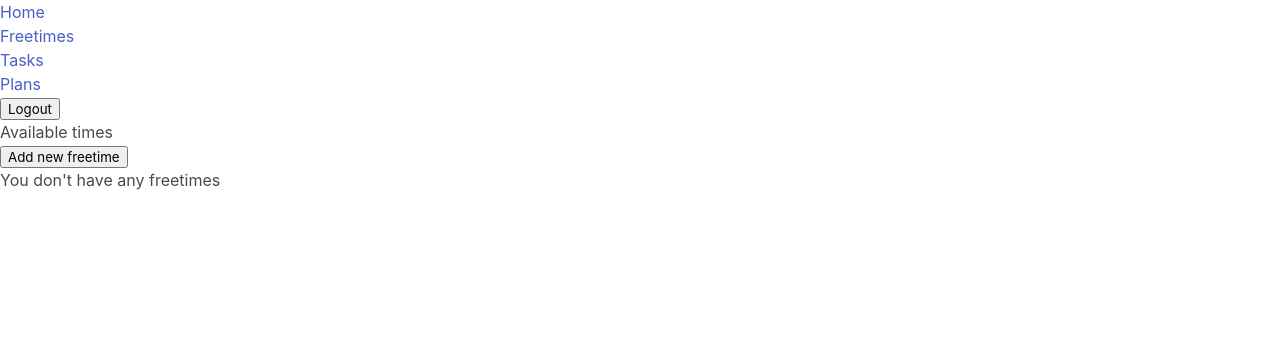
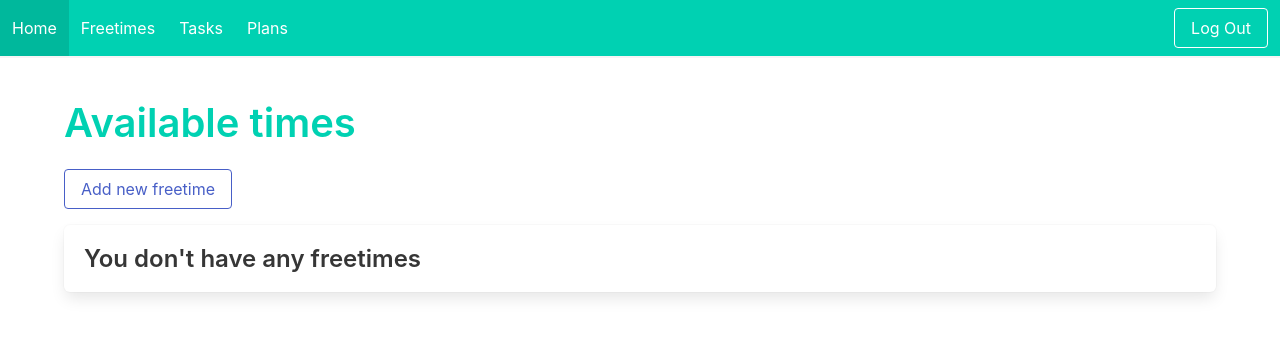
Before and after one commit to MrCookiefries/Instime, a Flask app: page /times in a window 1280 px wide. Shown: the top 339 px of the page. Run offline with Flask 2, Linux system fonts and the light colour scheme; the visitor is signed in with stand-in values (Sample User, id 1); data comes from the database, SQL or seed files in the repository; data that the repository does not hold is empty; some libraries are stand-ins or nearby versions.

Commit message:
Add styling

```diff
--- a/app.py
+++ b/app.py
@@ -59,7 +59,7 @@ def register():
         user = User.register(email=email, password=password, name=name)
         db.session.commit()
         login_user(user, True)
-        flash("Successfully created account.", "info")
+        flash("Successfully created account.", "success")
         next = request.args.get("next")
         if not is_safe_url(next):
             return abort(400)
@@ -78,7 +78,7 @@ def login():
             form.email.errors.append("Email or Password is incorrect.")
         else:
             login_user(user, True)
-            flash("Successfully logged into your account.", "info")
+            flash("Successfully logged into your account.", "success")
             next = request.args.get("next")
             if not is_safe_url(next):
                 return abort(400)
@@ -90,7 +90,7 @@ def login():
 def logout():
     """logs a user out"""
     logout_user()
-    flash("Successfully logged out.", "info")
+    flash("Successfully logged out.", "success")
     return redirect(url_for("home_page"))
 
 # ***********************************************************************
@@ -130,7 +130,7 @@ def freetimes_view():
             freetime = Freetime(start_time=start_time, end_time=end_time, user_id=current_user.id)
             db.session.add(freetime)
             db.session.commit()
-            flash("Successfully added your new freetime.", "info")
+            flash("Successfully added your new freetime.", "success")
             return jsonify(url=url_for("freetimes_view"))
         return jsonify(error="required data not provided (start/end) times")
 
@@ -142,7 +142,7 @@ def freetimes_view():
             if request.method == "DELETE":
                 db.session.delete(freetime)
                 db.session.commit()
-                flash("Successfully deleted your freetime.", "info")
+                flash("Successfully deleted your freetime.", "success")
                 return jsonify(url=url_for("freetimes_view"))
 
             start_time = request.json.get("start")
@@ -153,7 +153,7 @@ def freetimes_view():
                 freetime.start_time = start_time
                 freetime.end_time = end_time
                 db.session.commit()
-                flash("Successfully updated your freetime.", "info")
+                flash("Successfully updated your freetime.", "success")
                 return jsonify(url=url_for("freetimes_view"))
 
         if request.method == "DELETE":
@@ -190,7 +190,7 @@ def tasks_view():
         task.user_id = current_user.id
         db.session.add(task)
         db.session.commit()
-        flash("Successfully created your task.", "info")
+        flash("Successfully created your task.", "success")
         return redirect(url_for("tasks_view"))
     return render_template("user/tasks.html", tasks=tasks, form=form, submit="Add")
 
@@ -203,7 +203,7 @@ def delete_task(id):
         return jsonify(error="must provide the (id) of a task the user owns")
     db.session.delete(task)
     db.session.commit()
-    flash("Successfully deleted your task.", "info")
+    flash("Successfully deleted your task.", "success")
     return jsonify(url=url_for("tasks_view"))
 
 @app.route("/tasks/<int:id>/edit", methods=["GET", "POST"])
@@ -212,7 +212,7 @@ def update_task(id):
     """updates a user's task"""
     task = Task.query.get_or_404(id)
     if task.user_id != current_user.id:
-        flash("You must own the task to edit it.", "info")
+        flash("You must own the task to edit it.", "warning")
         return redirect(url_for("tasks_view"))
     form = UserTaskForm(obj=task)
     form.freetimes.choices = [(f.id, f"{f.pretty_start} - {f.pretty_end}") for f in current_user.freetimes]
@@ -224,14 +224,14 @@ def update_task(id):
         for freetime_id in freetimes:
             freetime = Freetime.query.get(freetime_id)
             if not freetime:
-                flash("Oh no, no freetime was found in our database.", "info")
+                flash("Oh no, no freetime was found in our database.", "danger")
             elif freetime.user_id != current_user.id:
-                flash("You don't own that freetime and can't assign tasks to it.", "info")
+                flash("You don't own that freetime and can't assign tasks to it.", "danger")
             else:
                 task_freetimes.append(freetime)
         task.freetimes = task_freetimes
         db.session.commit()
-        flash("Successfully updated your task.", "info")
+        flash("Successfully updated your task.", "success")
         next = request.args.get("next")
         if not is_safe_url(next):
             return abort(400)
--- a/templates/base.html
+++ b/templates/base.html
@@ -11,39 +11,57 @@
     <link rel="stylesheet" href="https://cdnjs.cloudflare.com/ajax/libs/font-awesome/5.15.4/css/all.min.css" integrity="sha512-1ycn6IcaQQ40/MKBW2W4Rhis/DbILU74C1vSrLJxCq57o941Ym01SwNsOMqvEBFlcgUa6xLiPY/NS5R+E6ztJQ==" crossorigin="anonymous" referrerpolicy="no-referrer" />
     <link rel="stylesheet" href="/static/lib/bulma-calendar.min.css">
 </head>
-<body>
-    <nav>
-        <ul>
-            <li><a href="{{ url_for('home_page') }}">Home</a></li>
+<body class="has-navbar-fixed-top">
+    <nav class="navbar has-shadow is-fixed-top is-primary">
+        <div class="navbar-brand">
+            <a class="navbar-item" href="{{ url_for('home_page') }}">Home</a>
+            <a role="button" class="navbar-burger" aria-label="menu" aria-expanded="false">
+                <span aria-hidden="true"></span>
+                <span aria-hidden="true"></span>
+                <span aria-hidden="true"></span>
+            </a>
+        </div>
+        <div class="navbar-menu">
             {% if current_user.is_authenticated %}
-            <li><a href="{{ url_for('freetimes_view') }}">Freetimes</a></li>
-            <li><a href="{{ url_for('tasks_view') }}">Tasks</a></li>
-            <li><a href="{{ url_for('plans_view') }}">Plans</a></li>
-            <li>
-                <form action="{{ url_for('logout') }}" method="post">
-                    <button type="submit">Logout</button>
-                </form>
-            </li>
+            <div class="navbar-start">
+                <a class="navbar-item" href="{{ url_for('freetimes_view') }}">Freetimes</a>
+                <a class="navbar-item" href="{{ url_for('tasks_view') }}">Tasks</a>
+                <a class="navbar-item" href="{{ url_for('plans_view') }}">Plans</a>
+            </div>
+            <div class="navbar-end">
+                <div class="navbar-item">
+                    <form action="{{ url_for('logout') }}" method="post">
+                        <button class="button is-black is-inverted is-outlined" type="submit">Log Out</button>
+                    </form>
+                </div>
+            </div>
             {% else %}
-            <li><a href="{{ url_for('register') }}">Register</a></li>
-            <li><a href="{{ url_for('login') }}">Login</a></li>
+            <div class="navbar-end">
+                <div class="navbar-item">
+                    <a class="button is-black is-inverted is-outlined" href="{{ url_for('register') }}">Register</a>
+                </div>
+                <div class="navbar-item">
+                    <a class="button is-black is-inverted is-outlined" href="{{ url_for('login') }}">Log In</a>
+                </div>
+            </div>
             {% endif %}
-        </ul>
+        </div>
     </nav>
     {% with messages = get_flashed_messages(with_categories=true) %}
         {% if messages %}
-        <ul class=flashes>
+        <section class="section">
             {% for category, message in messages %}
-            <li class="{{ category }}">{{ message }}</li>
+            <div class="notification is-light is-{{ category }}">{{ message }}</div>
             {% endfor %}
-        </ul>
+        </section>
         {% endif %}
     {% endwith %}
-    {# add flashed messages #}
-    <main>
-        {% block main %}
-        {% endblock main %}
-    </main>
+    <section class="section">
+        <main class="container">
+            {% block main %}
+            {% endblock main %}
+        </main>
+    </section>
     <script src="https://cdnjs.cloudflare.com/ajax/libs/axios/0.21.1/axios.min.js" integrity="sha512-bZS47S7sPOxkjU/4Bt0zrhEtWx0y0CRkhEp8IckzK+ltifIIE9EMIMTuT/mEzoIMewUINruDBIR/jJnbguonqQ==" crossorigin="anonymous" referrerpolicy="no-referrer"></script>
     <script src="/static/lib/bulma-calendar.min.js"></script>
     <script src="/static/script.js"></script>
--- a/templates/form.html
+++ b/templates/form.html
@@ -1,6 +1,6 @@
 {% macro signin_field(field, icon, type="input") %}
     <div class="field">
-        <label class="label" for="{{ field.id }}">
+        <label class="label subtitle is-5 has-text-info" for="{{ field.id }}">
             {{- field.label.text | title -}}
         </label>
         <div class="control has-icons-left">
--- a/templates/login-form.html
+++ b/templates/login-form.html
@@ -5,6 +5,6 @@
     {{ signin_field(form.email, "envelope") }}
     {{ signin_field(form.password, "key") }}
     <div class="control">
-        <button class="button is-link" type="submit">{{ submit }}</button>
+        <button class="my-2 button is-link" type="submit">{{ submit }}</button>
     </div>
 </form>
--- a/templates/register-form.html
+++ b/templates/register-form.html
@@ -6,6 +6,6 @@
     {{ signin_field(form.email, "envelope") }}
     {{ signin_field(form.password, "key") }}
     <div class="control">
-        <button class="button is-link" type="submit">{{ submit }}</button>
+        <button class="my-2 button is-link" type="submit">{{ submit }}</button>
     </div>
 </form>
--- a/templates/user/edit-task.html
+++ b/templates/user/edit-task.html
@@ -5,6 +5,6 @@ Edit Task
 {% endblock title %}
 
 {% block main %}
-<h2>Edit your task</h2>
+<h2 class="title is-2 has-text-primary">Edit your task</h2>
 {% include "user/task-form.html" %}
 {% endblock main %}
--- a/templates/user/times.html
+++ b/templates/user/times.html
@@ -5,48 +5,74 @@ Freetimes
 {% endblock title %}
 
 {% block main %}
-<h2>Available times</h2>
-<button id="add-freetime" type="button">Add new freetime</button>
-<section class="create-freetime is-hidden">
-    <h3>New freetime</h3>
-    <input id="select-times" type="date">
-    <p id="create-freetime-err" class="is-hidden"></p>
+<h2 class="title is-2 has-text-primary">Available times</h2>
+<button class="mb-4 button is-link is-outlined" id="add-freetime" type="button">Add new freetime</button>
+<section class="create-freetime is-hidden box">
+    <h3 class="subtitle is-4 has-text-info">New freetime</h3>
+    <div class="field">
+        <div class="control">
+            <input class="input" id="select-times" type="date">
+        </div>
+    </div>
+    <p id="create-freetime-err" class="is-hidden help is-danger"></p>
+    <div class="content">
         <ul class="times">
             <li><b>Start:</b> <span id="create-start-time">not selected yet</span></li>
             <li><b>End:</b> <span id="create-end-time">not selected yet</span></li>
         </ul>
-    <button id="create-freetime" type="button">Add</button>
+    </div>
+    <div class="buttons columns">
+        <div class="column is-narrow">
+            <button class="button is-link" id="create-freetime" type="button">Add</button>
+        </div>
+        <div class="column is-narrow">
             <a href="{{ url_for('freetimes_view') }}">
-        <button type="button">Cancel</button>
+                <button class="button is-warning" type="button">Cancel</button>
             </a>
+        </div>
+    </div>
 </section>
 <section class="edit-freetime is-hidden">
-    <h3>Edit freetime</h3>
-    <input id="edit-times" type="date">
-    <p id="edit-freetime-err" class="is-hidden"></p>
+    <h3 class="subtitle is-4 has-text-info">Edit freetime</h3>
+    <div class="field">
+        <div class="control">
+            <input class="input" id="edit-times" type="date">
+        </div>
+    </div>
+    <p id="edit-freetime-err" class="is-hidden help is-danger"></p>
+    <div class="content">
         <ul class="times">
             <li><b>Start:</b> <span id="edit-start-time">not selected yet</span></li>
             <li><b>End:</b> <span id="edit-end-time">not selected yet</span></li>
         </ul>
-    <button id="edit-freetime" type="button">Save</button>
+    </div>
+    <div class="buttons columns">
+        <div class="column is-narrow">
+            <button class="button is-link" id="edit-freetime" type="button">Save</button>
+        </div>
+        <div class="column is-narrow">
             <a href="{{ url_for('freetimes_view') }}">
-        <button type="button">Cancel</button>
+                <button class="button is-warning" type="button">Cancel</button>
             </a>
+        </div>
+    </div>
 </section>
-<section class="freetimes">
+<section class="freetimes box">
     {% if freetimes %}
-    <h3>Your freetimes</h3>
+    <h3 class="title is-4 has-text-info">Your freetimes</h3>
+    <div class="content">
+        <small class="help">Click a freetime to edit it.</small>
         <ul>
             {% for freetime in freetimes %}
-        <li data-id="{{ freetime.id }}">
+            <li class="is-clickable mb-4" data-id="{{ freetime.id }}">
                 <span>{{ freetime.pretty_start }} - {{ freetime.pretty_end}}</span>
-            <button type="button">X</button>
+                <button class="delete is-medium has-background-danger" type="button"></button>
             </li>
             {% endfor %}
         </ul>
+    </div>
     {% else %}
-    <h3>You don't have any freetimes</h3>
+    <h3 class="title is-4">You don't have any freetimes</h3>
     {% endif %}
 </section>
 {% endblock main %}
-{# JS times show up right, but when Python displays them +5 hours #}
```
Also changed, not shown: static/script.js (+20 -8 lines), templates/index.html (+39 -22 lines), templates/sign-in.html (+5 -3 lines), templates/user/plans.html (+20 -18 lines), templates/user/task-form.html (+23 -18 lines), templates/user/tasks.html (+23 -15 lines). Lines whose indentation alone changed are shown as unchanged.
